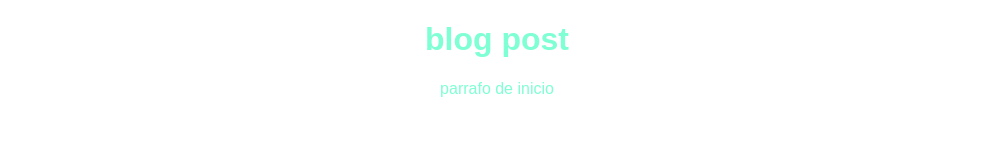
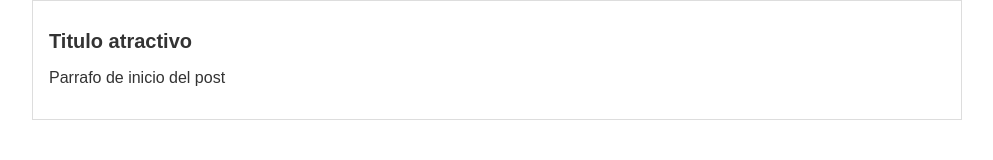
Before and after one commit to panama12339/bigote2, a plain HTML site: page index.html in a window 1280 px wide. Shown: the whole page, without its empty margins (143-1136 px from the left). Drawn offline with Linux system fonts and the light colour scheme.

Commit message:
cabezera

```diff
--- a/index.html
+++ b/index.html
@@ -5,10 +5,14 @@
     <meta http-equiv="X-UA-Compatible" content="IE=edge">
     <meta name="viewport" content="width=device-width, initial-scale=1.0">
     <link rel="stylesheet" href="./style.css">
-    <title>primer html</title>
+    <title>titulo del post html</title>
 </head>
 <body>
-    <h1>blog post</h1>
-    <p>parrafo de inicio</p>
+   <div id="container">
+    <div id="post">
+        <h1>Titulo atractivo</h1>
+        <p>Parrafo de inicio del post</p>
+    </div>
+    </div>
 </body>
 </html>
--- a/style.css
+++ b/style.css
@@ -1,5 +1,21 @@
 body{
-    color: aquamarine;
+    color: #333;
     text-align: center;
     font-family: "Arial";
+    font-size: 16;
+    margin: 0;
+    padding: 0;
+
 }
+#container{
+    width: 70%;
+    padding: 1em;
+    text-align: left;
+    border: 1px solid #DDD;
+    margin: 0 auto;
+
+}
+#container h1
+{
+    font-size: 20px;
+}
```
